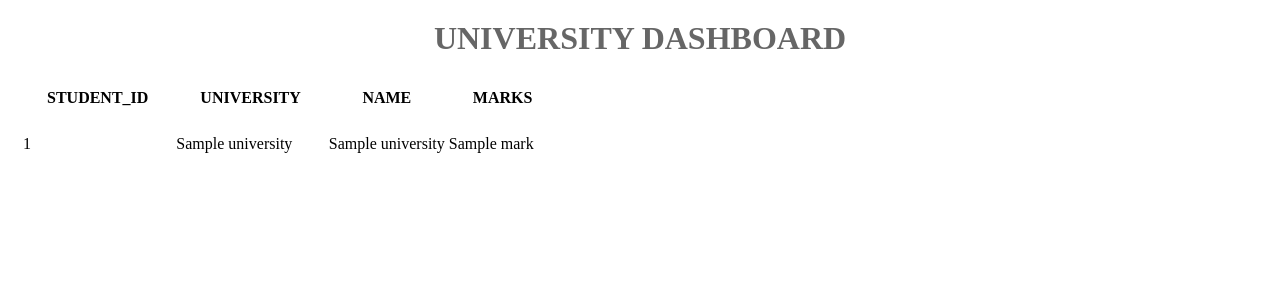
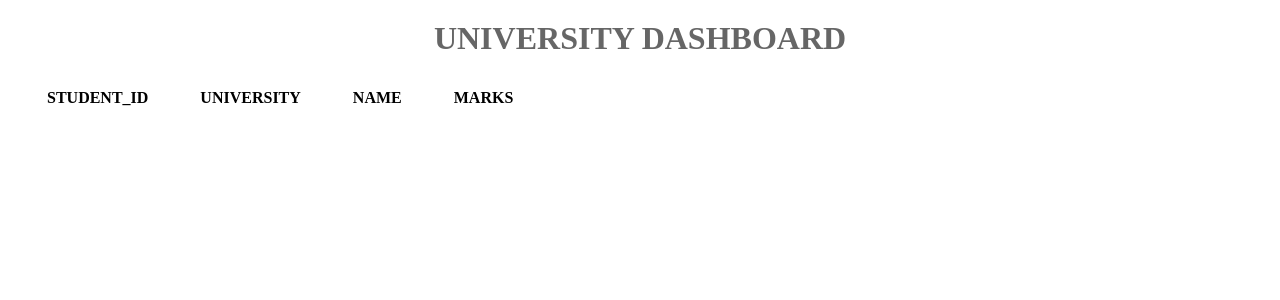
Before and after one commit to Owzaa/Registree-Assessment, a Django app: page / in a window 1280 px wide. Shown: the part 39-339 px from the top of the page. Run offline with Django 4.2, Linux system fonts and the light colour scheme; a database or web service that is not in the repository returns one stand-in record (values such as "Sample title"); data that the repository does not hold is empty.

Commit message:
commit onmaster

```diff
--- a/universityWeb/universityDashboard/templates/dashboard.html
+++ b/universityWeb/universityDashboard/templates/dashboard.html
@@ -17,7 +17,7 @@
 </thead>
 
 <tbody>
-{% for university in university_names %}
+{% for university in universities_names %}
 
 <tr>
     <td>{{ university.student_id  }}</td>
--- a/universityWeb/universityDashboard/views.py
+++ b/universityWeb/universityDashboard/views.py
@@ -5,8 +5,8 @@ from .services import get_universitiesMarks, get_universitiesNames
 
 def homeView(request):
     title = 'University - Dashboard'
-    university_marks = get_universitiesMarks()
-    university_names = get_universitiesNames()
+    university_marks = get_universitiesMarks
+    university_names = get_universitiesNames
     return render(request,'dashboard.html',{'university_marks':university_marks,
                                             'university_names':university_names,'title':title})
 
```
